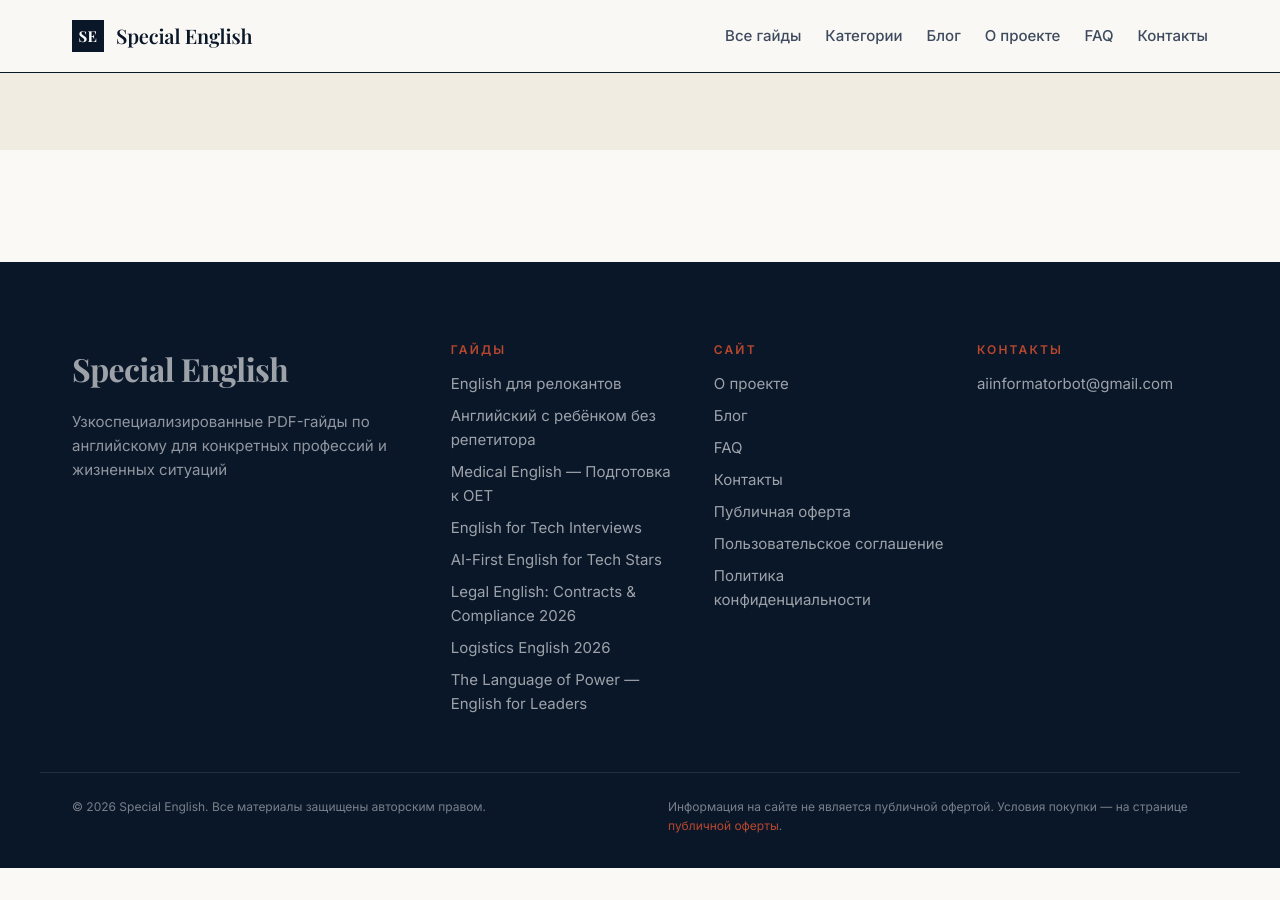
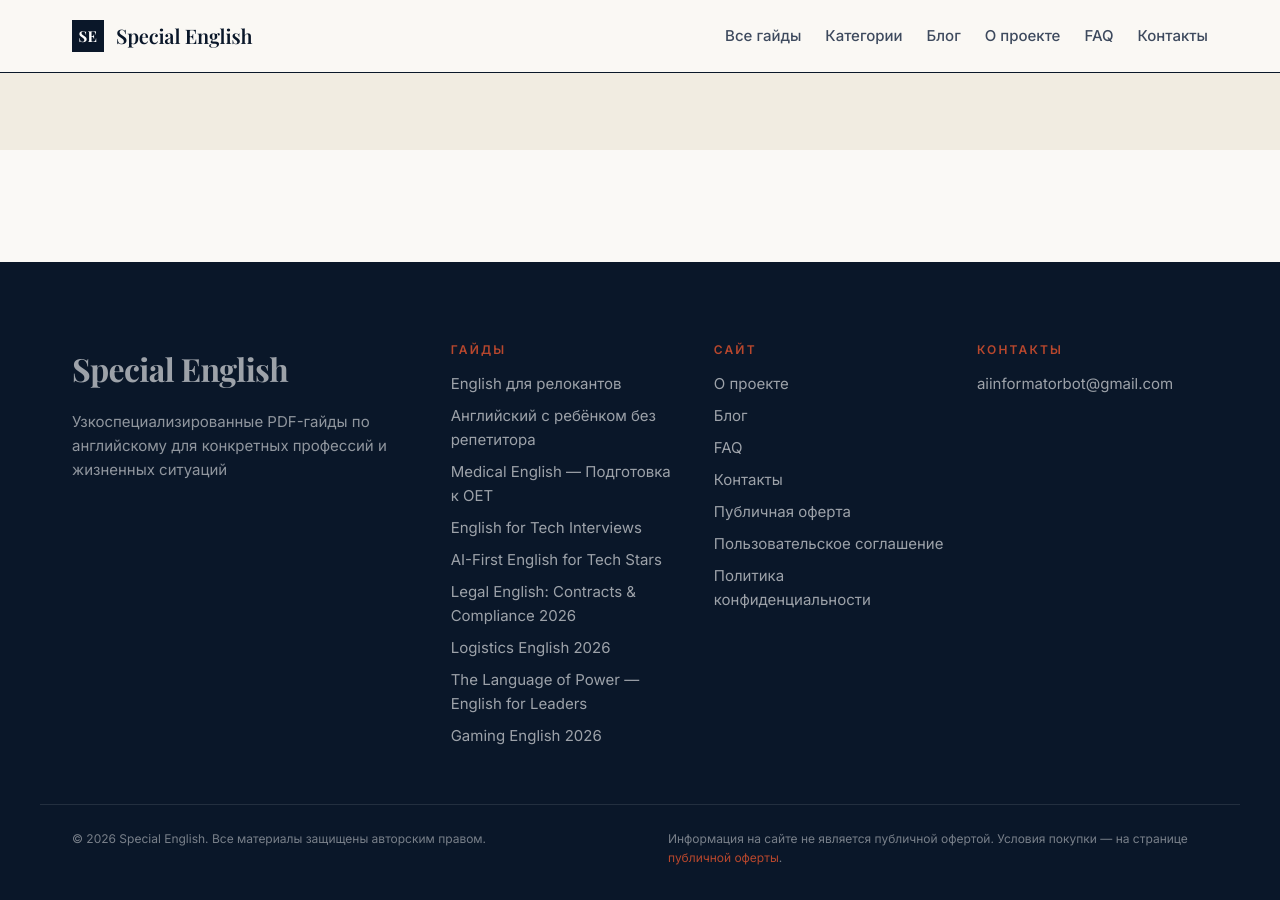
Before and after one commit to nilolafeo-bit/special_english, a Jekyll site: the page built from index.html, in a window 1280 px wide and 900 px high, scrolled down 8733 px. Built offline with Jekyll 4.4.1, drawn with Linux system fonts in a browser that asks for light colours; some web fonts are replaced; before the commit the page ends 9601 px from its top, so only the background shows below that.

Commit message:
fix(footer): убрать hardcoded limit:8 — Gaming English теперь видно в подвале
Devin Review нашёл, что _includes/footer.html:11 итерировал по гайдам с
limit: 8, что молча скрывало 9-й гайд (gaming-english) из навигации
в подвале сайта. Убрал лимит — теперь показываются все гайды.

Co-Authored-By: nilolafeo <nilolafeo@gmail.com>

```diff
--- a/_includes/footer.html
+++ b/_includes/footer.html
@@ -8,7 +8,7 @@
     <div class="site-footer__col">
       <h3>Гайды</h3>
       <ul>
-        {% for g in site.data.guides limit: 8 %}
+        {% for g in site.data.guides %}
           <li><a href="{{ '/guides/' | append: g.slug | append: '/' | relative_url }}">{{ g.title }}</a></li>
         {% endfor %}
       </ul>
```
